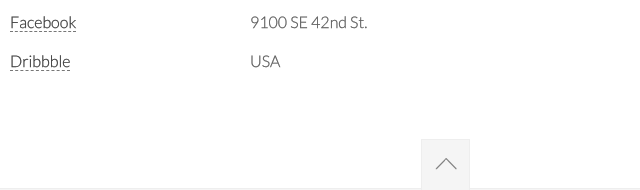
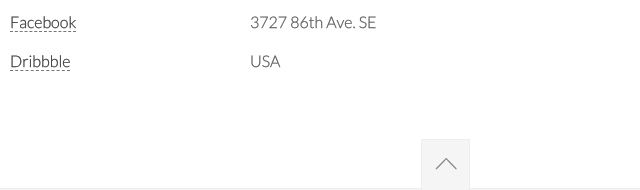
Before and after one commit to Gloryckh/Stormify, a plain HTML site: page index.html in a window 1280 px wide. Shown: the part 2540-2730 px from the top of the page, 640-1280 px from the left. Drawn offline with nearby package versions, Linux system fonts and the light colour scheme.

Commit message:
Changed contact info

```diff
--- a/index.html
+++ b/index.html
@@ -394,7 +394,7 @@
 	          <hr class="separator" />
 	   		  <h2 class="lead">Visit</h2>
 	   		  <p>Mercer Island, WA</p>
-	   		  <p>9100 SE 42nd St. <p>
+	   		  <p>3727 86th Ave. SE <p>
 	   		  <p>USA</p>
 
 	    </div>
@@ -449,7 +449,7 @@
   <script src="js/jquery.touchSwipe.min.js" type="text/javascript"></script> <!-- TouchSwipe for Process Slider -->
   <script src="js/jquery.liquid-slider.js" type="text/javascript"></script> <!-- Process Slider -->
 
-  <!-- Prompt IE 6 users to install Chrome Frame. Remove this if you want to support IE 6.
+  <!-- Prompt IE 6 users to install Chrome Frame.
      chromium.org/developers/how-tos/chrome-frame-getting-started -->
   <!--[if lt IE 7 ]>
   <script src="http://ajax.googleapis.com/ajax/libs/chrome-frame/1.0.3/CFInstall.min.js"></script>
```
